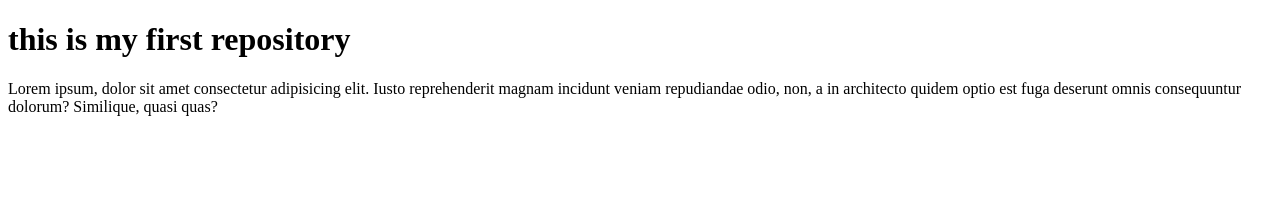
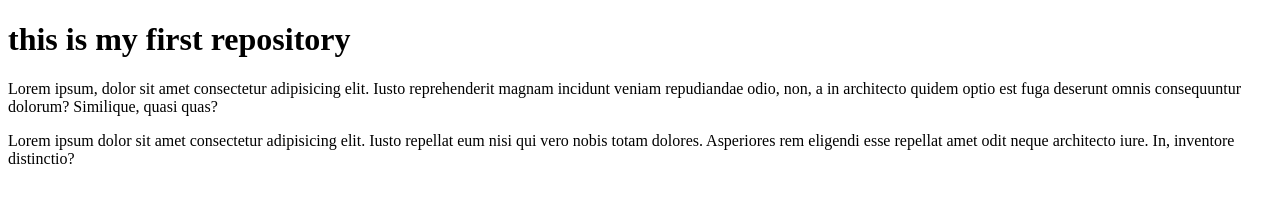
Before and after one commit to Tajuddin-Ahmed/my-first-repo, a plain HTML site: page index.html in a window 1280 px wide. Drawn offline with Linux system fonts and the light colour scheme.

Commit message:
div added

```diff
--- a/index.html
+++ b/index.html
@@ -9,5 +9,8 @@
 <body>
 <h1>this is my first repository</h1>
 <p>Lorem ipsum, dolor sit amet consectetur adipisicing elit. Iusto reprehenderit magnam incidunt veniam repudiandae odio, non, a in architecto quidem optio est fuga deserunt omnis consequuntur dolorum? Similique, quasi quas?</p>
+<div>
+    Lorem ipsum dolor sit amet consectetur adipisicing elit. Iusto repellat eum nisi qui vero nobis totam dolores. Asperiores rem eligendi esse repellat amet odit neque architecto iure. In, inventore distinctio?
+</div>
 </body>
 </html>
```
